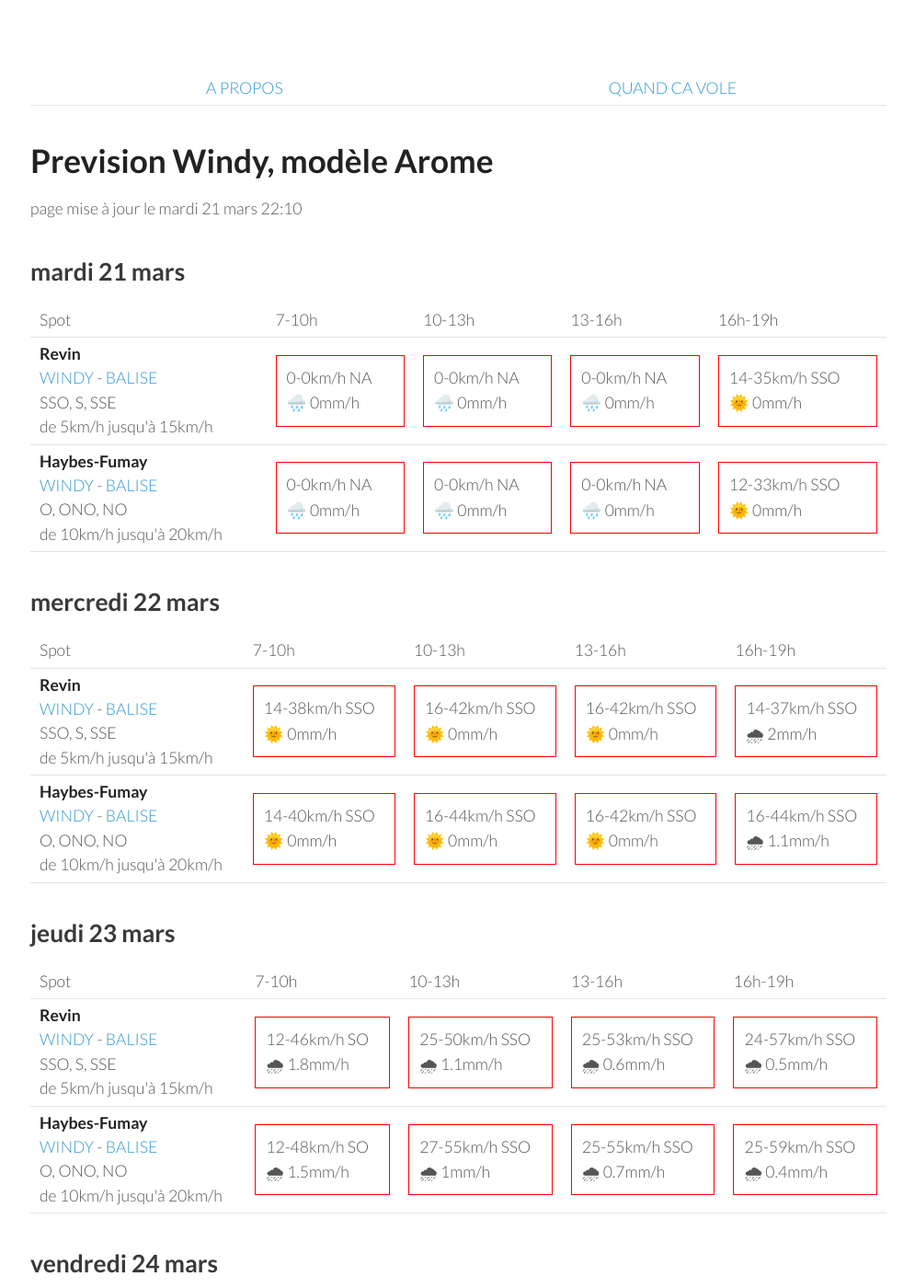
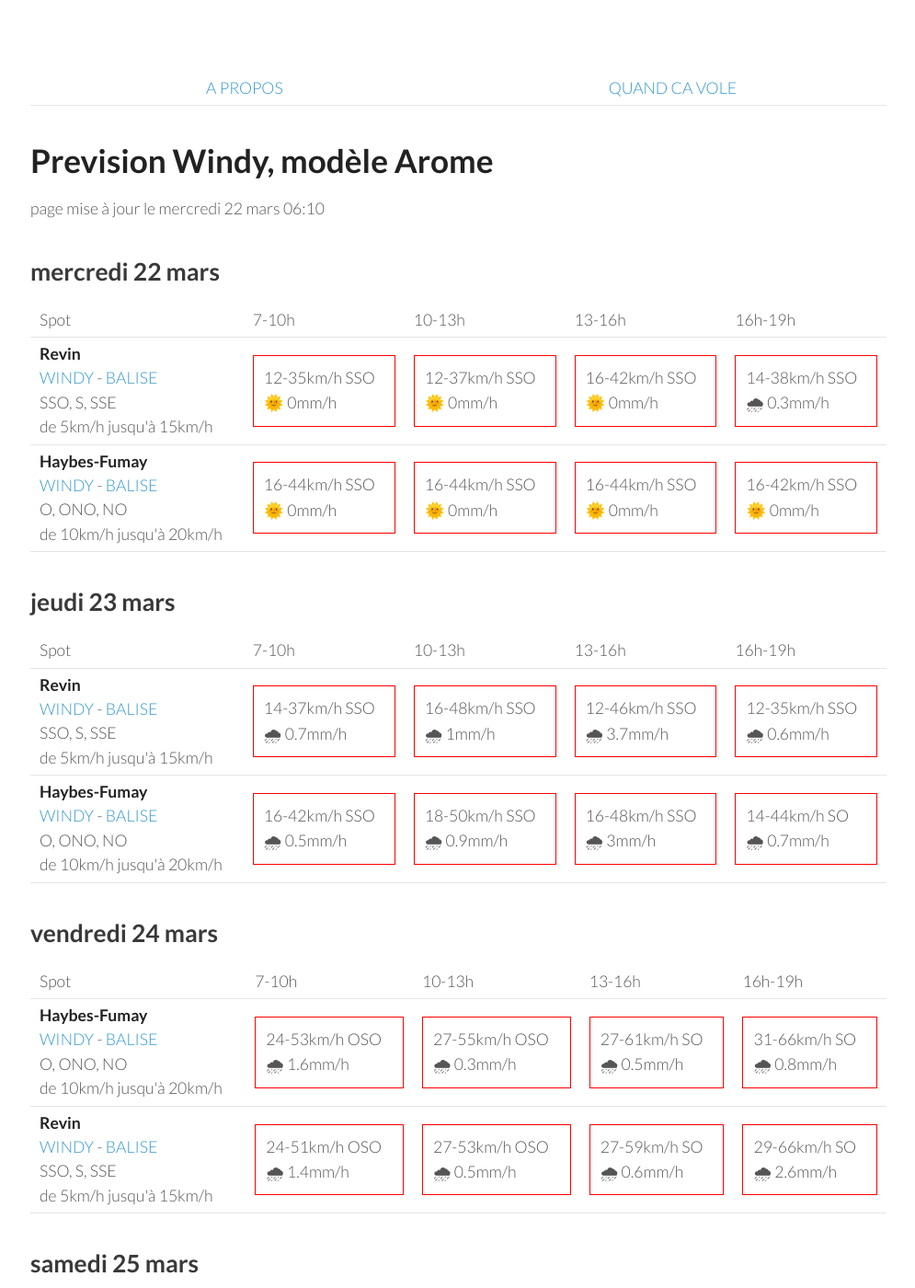
Before and after one commit to parapente-dans-le-nord/parapente-dans-le-nord.github.io, a Jekyll site: the page built from ardennes.markdown, in a window 1280 px wide and 1400 px high. Shown: the whole window at 92% size, without its empty margins (25-1020 px from the left). Built offline with Jekyll 4.4.1, drawn with Linux system fonts in a browser that asks for light colours; some of the changed text lies outside the part shown.

Commit message:
update index.markdown

```diff
--- a/ardennes.markdown
+++ b/ardennes.markdown
@@ -7,42 +7,8 @@ title:  "Tous les spots"
 {: .links}
 
 # Prevision Windy, modèle Arome
-page mise à jour le mardi 21 mars 22:10
+page mise à jour le mercredi 22 mars 06:10
 
-## mardi 21 mars
-
-{::nomarkdown}
-<table>
-  <tbody>
-    <tr>
-      <td>Spot</td>
-      <td>7-10h</td>
-      <td>10-13h</td>
-      <td>13-16h</td>
-      <td>16h-19h</td>
-    </tr>
-<tr>
-        <td><strong>Revin</strong><br><a href="https://windy.com/49.948/4.625?49.543,4.625,8">WINDY</a> - <span class=""><a href="http://www.balisemeteo.com/balise.php?idBalise=5019">BALISE</a> </span><br> <span class="vent-favorable">SSO, S, SSE</span><br><span class="force-vent">de 5km/h jusqu'à 15km/h</span> </td>
-
-            <td><div class="not-flyable"><p>0-0km/h NA</p><p>🌧️ 0mm/h</p></div></td>
-            <td><div class="not-flyable"><p>0-0km/h NA</p><p>🌧️ 0mm/h</p></div></td>
-            <td><div class="not-flyable"><p>0-0km/h NA</p><p>🌧️ 0mm/h</p></div></td>
-            <td><div class="not-flyable"><p>14-35km/h SSO</p><p>🌞 0mm/h</p></div></td>
-
-    </tr>
-<tr>
-        <td><strong>Haybes-Fumay</strong><br><a href="https://windy.com/49.998/4.715?49.913,4.738,10">WINDY</a> - <span class=""><a href="http://www.balisemeteo.com/balise.php?idBalise=104">BALISE</a> </span><br> <span class="vent-favorable">O, ONO, NO</span><br><span class="force-vent">de 10km/h jusqu'à 20km/h</span> </td>
-
-            <td><div class="not-flyable"><p>0-0km/h NA</p><p>🌧️ 0mm/h</p></div></td>
-            <td><div class="not-flyable"><p>0-0km/h NA</p><p>🌧️ 0mm/h</p></div></td>
-            <td><div class="not-flyable"><p>0-0km/h NA</p><p>🌧️ 0mm/h</p></div></td>
-            <td><div class="not-flyable"><p>12-33km/h SSO</p><p>🌞 0mm/h</p></div></td>
-
-    </tr>
-
-</tbody>
-</table>
-{:/}
 ## mercredi 22 mars
 
 {::nomarkdown}
@@ -58,20 +24,20 @@ page mise à jour le mardi 21 mars 22:10
 <tr>
         <td><strong>Revin</strong><br><a href="https://windy.com/49.948/4.625?49.543,4.625,8">WINDY</a> - <span class=""><a href="http://www.balisemeteo.com/balise.php?idBalise=5019">BALISE</a> </span><br> <span class="vent-favorable">SSO, S, SSE</span><br><span class="force-vent">de 5km/h jusqu'à 15km/h</span> </td>
 
-            <td><div class="not-flyable"><p>14-38km/h SSO</p><p>🌞 0mm/h</p></div></td>
+            <td><div class="not-flyable"><p>12-35km/h SSO</p><p>🌞 0mm/h</p></div></td>
+            <td><div class="not-flyable"><p>12-37km/h SSO</p><p>🌞 0mm/h</p></div></td>
             <td><div class="not-flyable"><p>16-42km/h SSO</p><p>🌞 0mm/h</p></div></td>
-            <td><div class="not-flyable"><p>16-42km/h SSO</p><p>🌞 0mm/h</p></div></td>
-            <td><div class="not-flyable"><p>14-37km/h SSO</p><p>🌧 2mm/h</p></div></td>
+            <td><div class="not-flyable"><p>14-38km/h SSO</p><p>🌧 0.3mm/h</p></div></td>
 
 
     </tr>
 <tr>
         <td><strong>Haybes-Fumay</strong><br><a href="https://windy.com/49.998/4.715?49.913,4.738,10">WINDY</a> - <span class=""><a href="http://www.balisemeteo.com/balise.php?idBalise=104">BALISE</a> </span><br> <span class="vent-favorable">O, ONO, NO</span><br><span class="force-vent">de 10km/h jusqu'à 20km/h</span> </td>
 
-            <td><div class="not-flyable"><p>14-40km/h SSO</p><p>🌞 0mm/h</p></div></td>
+            <td><div class="not-flyable"><p>16-44km/h SSO</p><p>🌞 0mm/h</p></div></td>
+            <td><div class="not-flyable"><p>16-44km/h SSO</p><p>🌞 0mm/h</p></div></td>
             <td><div class="not-flyable"><p>16-44km/h SSO</p><p>🌞 0mm/h</p></div></td>
             <td><div class="not-flyable"><p>16-42km/h SSO</p><p>🌞 0mm/h</p></div></td>
-            <td><div class="not-flyable"><p>16-44km/h SSO</p><p>🌧 1.1mm/h</p></div></td>
 
 
     </tr>
@@ -94,20 +60,20 @@ page mise à jour le mardi 21 mars 22:10
 <tr>
         <td><strong>Revin</strong><br><a href="https://windy.com/49.948/4.625?49.543,4.625,8">WINDY</a> - <span class=""><a href="http://www.balisemeteo.com/balise.php?idBalise=5019">BALISE</a> </span><br> <span class="vent-favorable">SSO, S, SSE</span><br><span class="force-vent">de 5km/h jusqu'à 15km/h</span> </td>
 
-            <td><div class="not-flyable"><p>12-46km/h SO</p><p>🌧 1.8mm/h</p></div></td>
-            <td><div class="not-flyable"><p>25-50km/h SSO</p><p>🌧 1.1mm/h</p></div></td>
-            <td><div class="not-flyable"><p>25-53km/h SSO</p><p>🌧 0.6mm/h</p></div></td>
-            <td><div class="not-flyable"><p>24-57km/h SSO</p><p>🌧 0.5mm/h</p></div></td>
+            <td><div class="not-flyable"><p>14-37km/h SSO</p><p>🌧 0.7mm/h</p></div></td>
+            <td><div class="not-flyable"><p>16-48km/h SSO</p><p>🌧 1mm/h</p></div></td>
+            <td><div class="not-flyable"><p>12-46km/h SSO</p><p>🌧 3.7mm/h</p></div></td>
+            <td><div class="not-flyable"><p>12-35km/h SSO</p><p>🌧 0.6mm/h</p></div></td>
 
 
     </tr>
 <tr>
         <td><strong>Haybes-Fumay</strong><br><a href="https://windy.com/49.998/4.715?49.913,4.738,10">WINDY</a> - <span class=""><a href="http://www.balisemeteo.com/balise.php?idBalise=104">BALISE</a> </span><br> <span class="vent-favorable">O, ONO, NO</span><br><span class="force-vent">de 10km/h jusqu'à 20km/h</span> </td>
 
-            <td><div class="not-flyable"><p>12-48km/h SO</p><p>🌧 1.5mm/h</p></div></td>
-            <td><div class="not-flyable"><p>27-55km/h SSO</p><p>🌧 1mm/h</p></div></td>
-            <td><div class="not-flyable"><p>25-55km/h SSO</p><p>🌧 0.7mm/h</p></div></td>
-            <td><div class="not-flyable"><p>25-59km/h SSO</p><p>🌧 0.4mm/h</p></div></td>
+            <td><div class="not-flyable"><p>16-42km/h SSO</p><p>🌧 0.5mm/h</p></div></td>
+            <td><div class="not-flyable"><p>18-50km/h SSO</p><p>🌧 0.9mm/h</p></div></td>
+            <td><div class="not-flyable"><p>16-48km/h SSO</p><p>🌧 3mm/h</p></div></td>
+            <td><div class="not-flyable"><p>14-44km/h SO</p><p>🌧 0.7mm/h</p></div></td>
 
 
     </tr>
@@ -128,22 +94,22 @@ page mise à jour le mardi 21 mars 22:10
       <td>16h-19h</td>
     </tr>
 <tr>
-        <td><strong>Revin</strong><br><a href="https://windy.com/49.948/4.625?49.543,4.625,8">WINDY</a> - <span class=""><a href="http://www.balisemeteo.com/balise.php?idBalise=5019">BALISE</a> </span><br> <span class="vent-favorable">SSO, S, SSE</span><br><span class="force-vent">de 5km/h jusqu'à 15km/h</span> </td>
+        <td><strong>Haybes-Fumay</strong><br><a href="https://windy.com/49.998/4.715?49.913,4.738,10">WINDY</a> - <span class=""><a href="http://www.balisemeteo.com/balise.php?idBalise=104">BALISE</a> </span><br> <span class="vent-favorable">O, ONO, NO</span><br><span class="force-vent">de 10km/h jusqu'à 20km/h</span> </td>
 
-            <td><div class="not-flyable"><p>22-51km/h OSO</p><p>🌧 0.4mm/h</p></div></td>
-            <td><div class="not-flyable"><p>25-51km/h OSO</p><p>🌧 1.3mm/h</p></div></td>
-            <td><div class="not-flyable"><p>27-55km/h SO</p><p>🌧 0.4mm/h</p></div></td>
-            <td><div class="not-flyable"><p>24-61km/h SO</p><p>🌧 0.9mm/h</p></div></td>
+            <td><div class="not-flyable"><p>24-53km/h OSO</p><p>🌧 1.6mm/h</p></div></td>
+            <td><div class="not-flyable"><p>27-55km/h OSO</p><p>🌧 0.3mm/h</p></div></td>
+            <td><div class="not-flyable"><p>27-61km/h SO</p><p>🌧 0.5mm/h</p></div></td>
+            <td><div class="not-flyable"><p>31-66km/h SO</p><p>🌧 0.8mm/h</p></div></td>
 
 
     </tr>
 <tr>
-        <td><strong>Haybes-Fumay</strong><br><a href="https://windy.com/49.998/4.715?49.913,4.738,10">WINDY</a> - <span class=""><a href="http://www.balisemeteo.com/balise.php?idBalise=104">BALISE</a> </span><br> <span class="vent-favorable">O, ONO, NO</span><br><span class="force-vent">de 10km/h jusqu'à 20km/h</span> </td>
+        <td><strong>Revin</strong><br><a href="https://windy.com/49.948/4.625?49.543,4.625,8">WINDY</a> - <span class=""><a href="http://www.balisemeteo.com/balise.php?idBalise=5019">BALISE</a> </span><br> <span class="vent-favorable">SSO, S, SSE</span><br><span class="force-vent">de 5km/h jusqu'à 15km/h</span> </td>
 
-            <td><div class="not-flyable"><p>22-51km/h OSO</p><p>🌧 0.3mm/h</p></div></td>
-            <td><div class="not-flyable"><p>25-51km/h OSO</p><p>🌧 1mm/h</p></div></td>
-            <td><div class="not-flyable"><p>27-57km/h SO</p><p>🌧 0.5mm/h</p></div></td>
-            <td><div class="not-flyable"><p>22-62km/h SO</p><p>🌧 1.1mm/h</p></div></td>
+            <td><div class="not-flyable"><p>24-51km/h OSO</p><p>🌧 1.4mm/h</p></div></td>
+            <td><div class="not-flyable"><p>27-53km/h OSO</p><p>🌧 0.5mm/h</p></div></td>
+            <td><div class="not-flyable"><p>27-59km/h SO</p><p>🌧 0.6mm/h</p></div></td>
+            <td><div class="not-flyable"><p>29-66km/h SO</p><p>🌧 2.6mm/h</p></div></td>
 
 
     </tr>
@@ -166,8 +132,8 @@ page mise à jour le mardi 21 mars 22:10
 <tr>
         <td><strong>Haybes-Fumay</strong><br><a href="https://windy.com/49.998/4.715?49.913,4.738,10">WINDY</a> - <span class=""><a href="http://www.balisemeteo.com/balise.php?idBalise=104">BALISE</a> </span><br> <span class="vent-favorable">O, ONO, NO</span><br><span class="force-vent">de 10km/h jusqu'à 20km/h</span> </td>
 
-            <td><div class="not-flyable"><p>25-55km/h OSO</p><p>🌞 0mm/h</p></div></td>
-            <td><div class="not-flyable"><p>33-64km/h OSO</p><p>🌧 0.2mm/h</p></div></td>
+            <td><div class="not-flyable"><p>29-57km/h OSO</p><p>🌧 0.9mm/h</p></div></td>
+            <td><div class="not-flyable"><p>27-62km/h OSO</p><p>🌧 0.6mm/h</p></div></td>
             <td><div class="not-flyable"><p>24-64km/h SO</p><p>🌧 1.6mm/h</p></div></td>
             <td><div class="not-flyable"><p>25-72km/h OSO</p><p>🌧 2.5mm/h</p></div></td>
 
@@ -176,8 +142,8 @@ page mise à jour le mardi 21 mars 22:10
 <tr>
         <td><strong>Revin</strong><br><a href="https://windy.com/49.948/4.625?49.543,4.625,8">WINDY</a> - <span class=""><a href="http://www.balisemeteo.com/balise.php?idBalise=5019">BALISE</a> </span><br> <span class="vent-favorable">SSO, S, SSE</span><br><span class="force-vent">de 5km/h jusqu'à 15km/h</span> </td>
 
-            <td><div class="not-flyable"><p>25-55km/h OSO</p><p>🌞 0mm/h</p></div></td>
-            <td><div class="not-flyable"><p>31-62km/h OSO</p><p>🌧 0.3mm/h</p></div></td>
+            <td><div class="not-flyable"><p>29-55km/h OSO</p><p>🌧 0.9mm/h</p></div></td>
+            <td><div class="not-flyable"><p>25-61km/h OSO</p><p>🌧 0.5mm/h</p></div></td>
             <td><div class="not-flyable"><p>25-62km/h OSO</p><p>🌧 1.8mm/h</p></div></td>
             <td><div class="not-flyable"><p>22-70km/h OSO</p><p>🌧 2mm/h</p></div></td>
 
```
